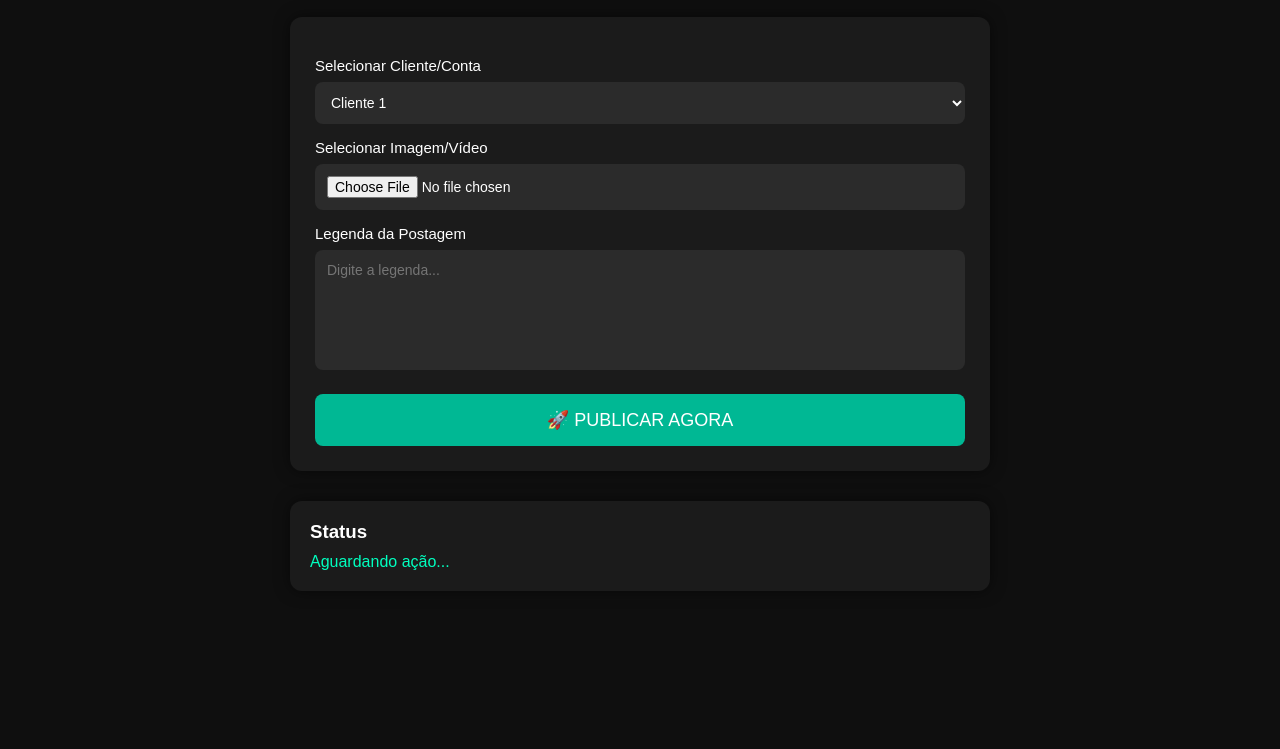
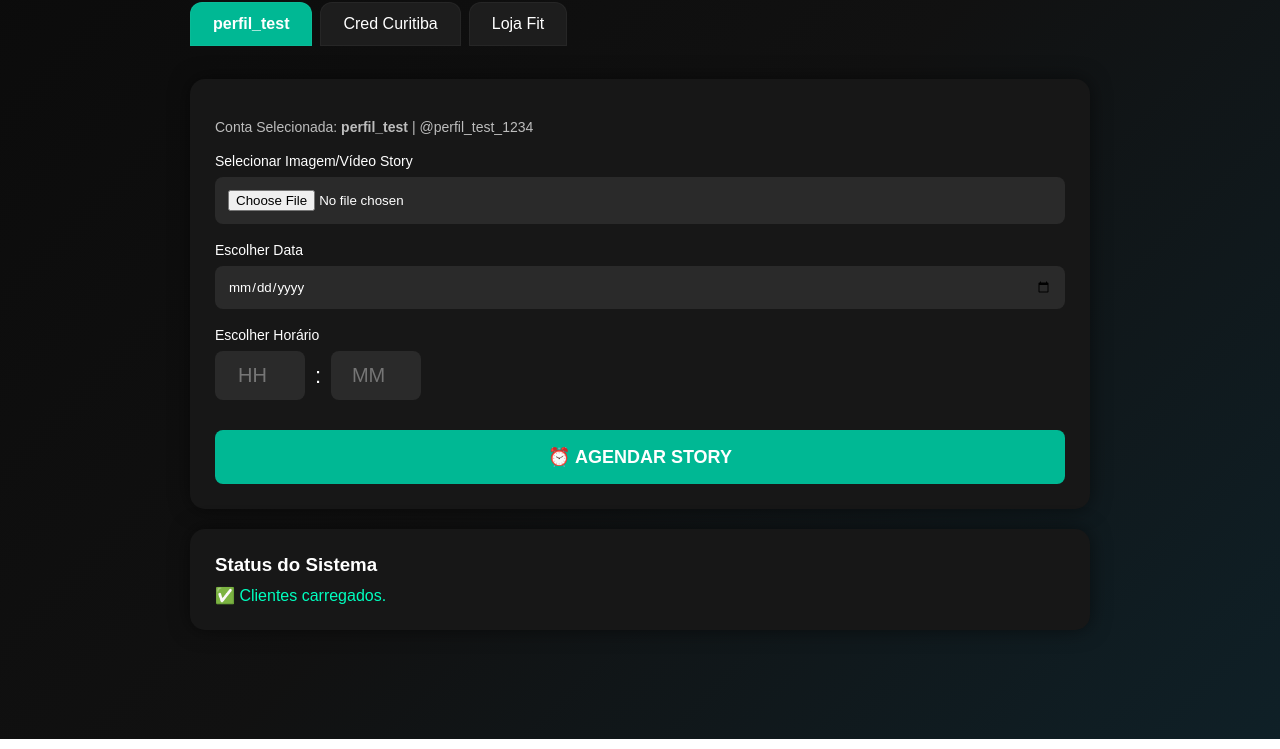
Before and after one commit to Narayankosloski/automa, a website: page index.html in a window 1280 px wide. Shown: the part 91-840 px from the top of the page. Drawn offline with Linux system fonts and the light colour scheme.

Commit message:
commit new

```diff
--- a/index.html
+++ b/index.html
@@ -3,7 +3,7 @@
 <head>
 <meta charset="UTF-8">
 <meta name="viewport" content="width=device-width, initial-scale=1.0">
-<title>Automa Insta Panel</title>
+<title>Automa Story Dashboard</title>
 
 <style>
 *{
@@ -12,177 +12,253 @@
     box-sizing:border-box;
     font-family:Arial, Helvetica, sans-serif;
 }
-
 body{
-    background:#0f0f0f;
+    background:linear-gradient(135deg,#0b0b0b,#111,#0f2027);
     color:white;
     min-height:100vh;
 }
-
 .container{
-    width:90%;
-    max-width:700px;
-    margin:40px auto;
+    width:92%;
+    max-width:900px;
+    margin:30px auto;
 }
-
 h1{
     text-align:center;
-    margin-bottom:30px;
+    color:#00d8a7;
+    margin-bottom:25px;
     font-size:32px;
 }
 
-.card{
-    background:#1b1b1b;
-    padding:25px;
-    border-radius:12px;
-    box-shadow:0 0 15px rgba(0,0,0,0.5);
+/* GUIAS CLIENTES */
+.tabs{
+    display:flex;
+    gap:8px;
+    overflow-x:auto;
+    margin-bottom:25px;
+    padding-bottom:8px;
+}
+.tab{
+    background:#1d1d1d;
+    padding:12px 22px;
+    border-radius:12px 12px 0 0;
+    cursor:pointer;
+    white-space:nowrap;
+    transition:.3s;
+    border:1px solid rgba(255,255,255,0.04);
+}
+.tab:hover{
+    background:#252525;
+}
+.tab.active{
+    background:#00b894;
+    color:white;
+    font-weight:bold;
 }
 
+.card,.logs{
+    background:#171717;
+    padding:25px;
+    border-radius:15px;
+    box-shadow:0 0 20px rgba(0,0,0,.5);
+    margin-bottom:20px;
+}
 label{
     display:block;
-    margin-top:15px;
+    margin-top:18px;
     margin-bottom:8px;
-    font-size:15px;
+    font-size:14px;
+}
+input{
+    width:100%;
+    padding:13px;
+    background:#2a2a2a;
+    border:none;
+    border-radius:8px;
+    color:white;
 }
 
-input, select, textarea{
-    width:100%;
-    padding:12px;
-    border:none;
-    border-radius:8px;
-    background:#2b2b2b;
-    color:white;
-    font-size:14px;
+.horarioBox{
+    display:flex;
+    align-items:center;
+    gap:10px;
 }
-
-textarea{
-    resize:none;
+.horarioBox input{
+    width:90px;
+    text-align:center;
+    font-size:20px;
 }
 
 button{
-    margin-top:20px;
     width:100%;
-    padding:15px;
+    padding:16px;
+    margin-top:30px;
     background:#00b894;
     border:none;
     border-radius:8px;
     color:white;
     font-size:18px;
     cursor:pointer;
-    transition:0.3s;
+    font-weight:bold;
 }
-
 button:hover{
-    opacity:0.8;
-}
-
-.logs{
-    margin-top:30px;
-    background:#1b1b1b;
-    padding:20px;
-    border-radius:12px;
-    box-shadow:0 0 15px rgba(0,0,0,0.5);
+    opacity:0.9;
 }
 
 #status{
+    color:#00ffbf;
     margin-top:10px;
-    color:#00ffbf;
-    word-break:break-word;
+}
+.infoCliente{
+    margin-top:15px;
+    font-size:14px;
+    color:#bdbdbd;
 }
 </style>
 </head>
 <body>
 
 <div class="container">
-    <h1>📲 AUTOMA INSTAGRAM PANEL</h1>
+
+<h1>📲 AUTOMA STORY DASHBOARD</h1>
+
+<div class="tabs" id="tabsClientes"></div>
 
 <div class="card">
-        <label>Selecionar Cliente/Conta</label>
-        <select id="cliente">
-            <option value="cliente1">Cliente 1</option>
-            <option value="cliente2">Cliente 2</option>
-        </select>
 
-        <label>Selecionar Imagem/Vídeo</label>
-        <input type="file" id="midia">
+<div class="infoCliente" id="infoCliente">Nenhum cliente selecionado.</div>
 
-        <label>Legenda da Postagem</label>
-        <textarea id="legenda" rows="6" placeholder="Digite a legenda..."></textarea>
+<label>Selecionar Imagem/Vídeo Story</label>
+<input type="file" id="midia" accept="image/*,video/*">
 
-        <button onclick="publicarAgora()">🚀 PUBLICAR AGORA</button>
+<label>Escolher Data</label>
+<input type="date" id="data">
+
+<label>Escolher Horário</label>
+<div class="horarioBox">
+    <input type="number" id="hora" min="0" max="23" placeholder="HH">
+    <span style="font-size:22px;">:</span>
+    <input type="number" id="minuto" min="0" max="59" placeholder="MM">
+</div>
+
+<button onclick="agendarStory()">⏰ AGENDAR STORY</button>
+
 </div>
 
 <div class="logs">
-        <h3>Status</h3>
-        <div id="status">Aguardando ação...</div>
+<h3>Status do Sistema</h3>
+<div id="status">Inicializando dashboard...</div>
 </div>
+
 </div>
 
 <script>
-	const GITHUB_TOKEN = "COLOCAR_TOKEN_NO_SERVIDOR";
-	const REPO = "SEUUSUARIO/automa";
 
-	async function publicarAgora(){
- 	   document.getElementById("status").innerHTML = "Preparando envio...";
+// ===============================
+// PLANILHA DE CLIENTES
+// ===============================
 
-    	const cliente = document.getElementById("cliente").value;
-    	const legenda = document.getElementById("legenda").value;
+const clientes = [
+    {
+        id:"perfil_test",
+        nome:"perfil_test",
+        usuario:"perfil_test_1234",
+        senha:"16861@Lemniscata"
+    },
+    {
+        id:"cred1",
+        nome:"Cred Curitiba",
+        usuario:"credcuritiba",
+        senha:"654321"
+    },
+    {
+        id:"lojafit",
+        nome:"Loja Fit",
+        usuario:"lojafit",
+        senha:"112233"
+    }
+];
+
+let clienteSelecionado = null;
+
+// ===============================
+// CRIAR ABAS
+// ===============================
+
+function carregarAbas(){
+
+    let html = '';
+
+    clientes.forEach((c,index)=>{
+        html += `<div class="tab ${index===0?'active':''}" onclick="selecionarCliente('${c.id}', this)">${c.nome}</div>`;
+    });
+
+    document.getElementById("tabsClientes").innerHTML = html;
+
+    clienteSelecionado = clientes[0];
+    atualizarInfo();
+    document.getElementById("status").innerHTML = "✅ Clientes carregados.";
+}
+
+function selecionarCliente(id, elemento){
+
+    document.querySelectorAll('.tab').forEach(t=>t.classList.remove('active'));
+    elemento.classList.add('active');
+
+    clienteSelecionado = clientes.find(c=>c.id === id);
+    atualizarInfo();
+}
+
+function atualizarInfo(){
+    document.getElementById("infoCliente").innerHTML =
+        `Conta Selecionada: <b>${clienteSelecionado.nome}</b> | @${clienteSelecionado.usuario}`;
+}
+
+carregarAbas();
+
+// ===============================
+// AGENDAR STORY
+// ===============================
+
+async function agendarStory(){
+
+    const status = document.getElementById("status");
+
     const midia = document.getElementById("midia").files[0];
+    const data = document.getElementById("data").value;
+    const hora = document.getElementById("hora").value.padStart(2,'0');
+    const minuto = document.getElementById("minuto").value.padStart(2,'0');
 
-    	if(!midia){
-        	document.getElementById("status").innerHTML = "Selecione uma mídia.";
+    if(!midia || !data || hora=='' || minuto==''){
+        status.innerHTML = "⚠️ Preencha todos os campos.";
         return;
     }
 
-    	const reader = new FileReader();
+    status.innerHTML = "📤 Enviando story agendado...";
 
-    	reader.onload = async function(){
-        	const base64File = reader.result.split(',')[1];
+    const formData = new FormData();
+    formData.append("cliente", clienteSelecionado.id);
+    formData.append("usuario", clienteSelecionado.usuario);
+    formData.append("senha", clienteSelecionado.senha);
+    formData.append("data", data);
+    formData.append("hora", hora);
+    formData.append("minuto", minuto);
+    formData.append("midia", midia);
 
-	        const nomeArquivo = Date.now() + "_" + midia.name;
+    try{
 
-	        // UPLOAD DA MIDIA
-        	await fetch(`https://api.github.com/repos/${REPO}/contents/data/midias/${nomeArquivo}`,{
-            	method:"PUT",
-            	headers:{
-                	"Authorization":"token " + GITHUB_TOKEN,
-                	"Content-Type":"application/json"
-            	},
-            	body:JSON.stringify({
-                	message:"upload midia",
-                	content:base64File
-            	})
+        const req = await fetch('/api/agendar-story',{
+            method:'POST',
+            body:formData
         });
 
-        	// CRIAR JSON DA POSTAGEM
-	        const postagem = {
-            	cliente:cliente,
-            	legenda:legenda,
-            	arquivo:nomeArquivo,
-            	data:new Date().toISOString(),
-            	status:"pendente"
-        	};
+        const resposta = await req.text();
+        status.innerHTML = "✅ " + resposta;
 
-	        const jsonBase64 = btoa(unescape(encodeURIComponent(JSON.stringify(postagem,null,2))));
-        	const nomeJson = Date.now() + ".json";
-
-	        await fetch(`https://api.github.com/repos/${REPO}/contents/data/posts/${nomeJson}`,{
-        	    method:"PUT",
-            	headers:{
-                	"Authorization":"token " + GITHUB_TOKEN,
-                	"Content-Type":"application/json"
-            	},
-            	body:JSON.stringify({
-                	message:"nova postagem",
-                	content:jsonBase64
-           	 })
-        	});
-
-	        document.getElementById("status").innerHTML = "Dados enviados ao GitHub com sucesso!";
+    }catch(e){
+        status.innerHTML = "❌ Erro ao enviar agendamento.";
+    }
 }
 
-	    reader.readAsDataURL(midia);
-	}
 </script>
 
 </body>
--- /dev/null
+++ b/package.json
@@ -0,0 +1,5 @@
+{
+  "dependencies": {
+    "formidable": "^3.5.1"
+  }
+}
```
Also changed, not shown: agendar-story.json (added, +112 -0 lines), app.js (deleted, +0 -16 lines). Lines whose indentation alone changed are shown as unchanged.
